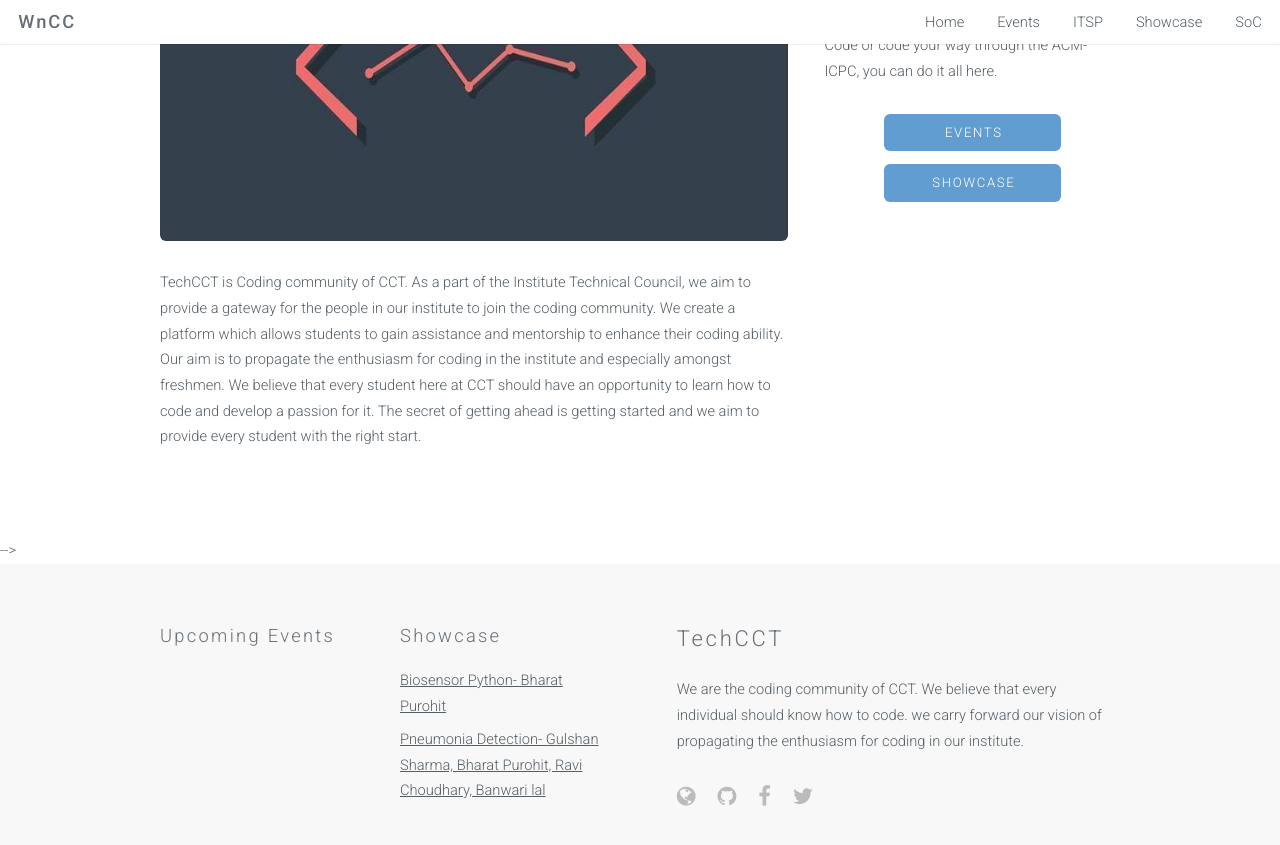
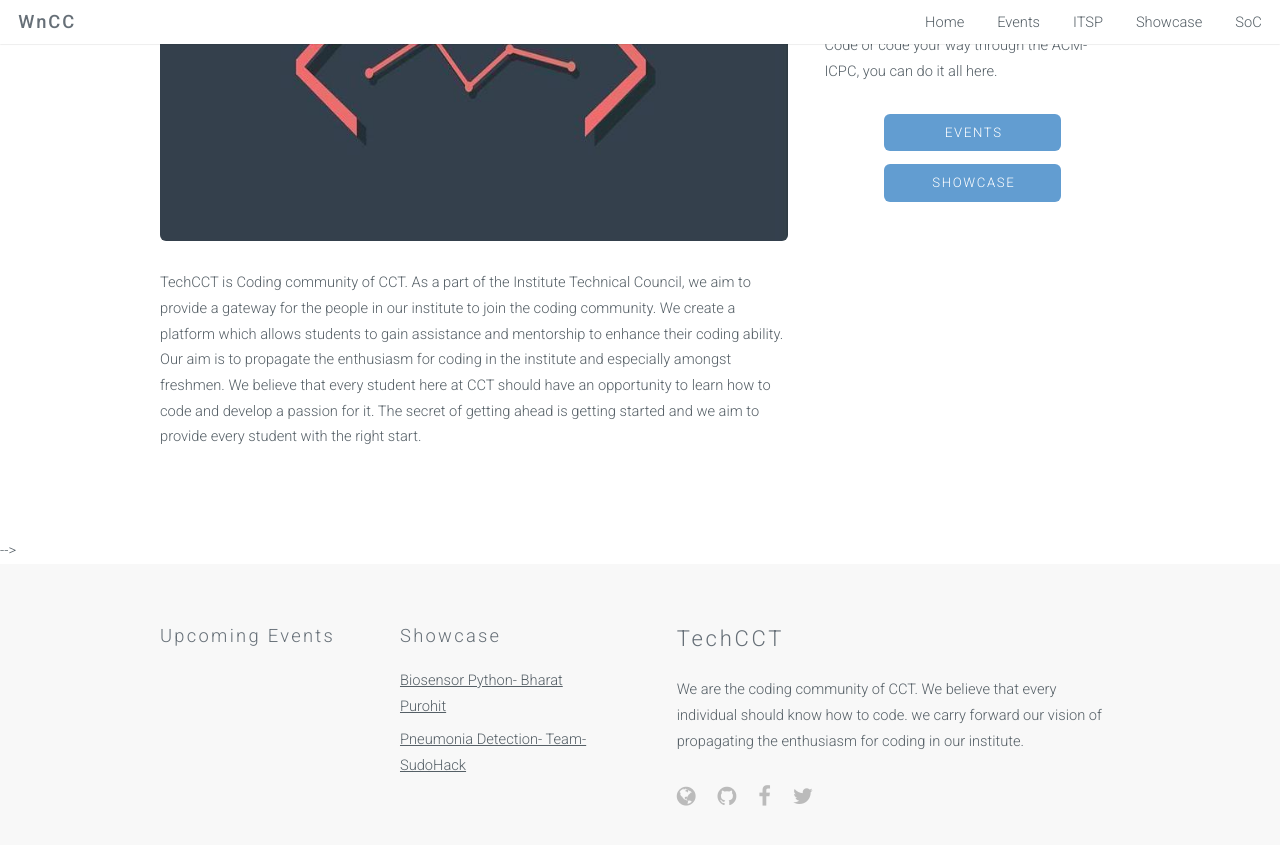
Before and after one commit to TechCCT/TechCCT.github.io, a Jekyll site: the page built from index.html, in a window 1280 px wide and 900 px high, scrolled down 1199 px. Shown: the top 845 px of the window. Built offline with Jekyll 4.4.1, drawn with Linux system fonts in a browser that asks for light colours.

Commit message:
Update 2-Pneumonia Detection.markdown

```diff
--- a/_showcase_projects/2-Pneumonia Detection.markdown
+++ b/_showcase_projects/2-Pneumonia Detection.markdown
@@ -2,7 +2,7 @@
 layout: default
 image: /images/pneumonia.png
 title: Pneumonia Detection
-author: "Gulshan Sharma, Bharat Purohit, Ravi Choudhary, Banwari lal"
+author: "Team- SudoHack"
 avatar: https://avatars0.githubusercontent.com/u/13916513?v=3&s=400
 github: https://github.com/nihal111
 repo: https://github.com/nihal111/J.A.R.V.I.S
@@ -15,3 +15,5 @@
 Hackathons
 1. LNMHacks 3.0 - Finalist,
 2. MLH Local Hack Day - Winners
+
+Team Members - Gulshan Sharma, Bharat Singh, Ravi Choudhary, Banwari lal
```
